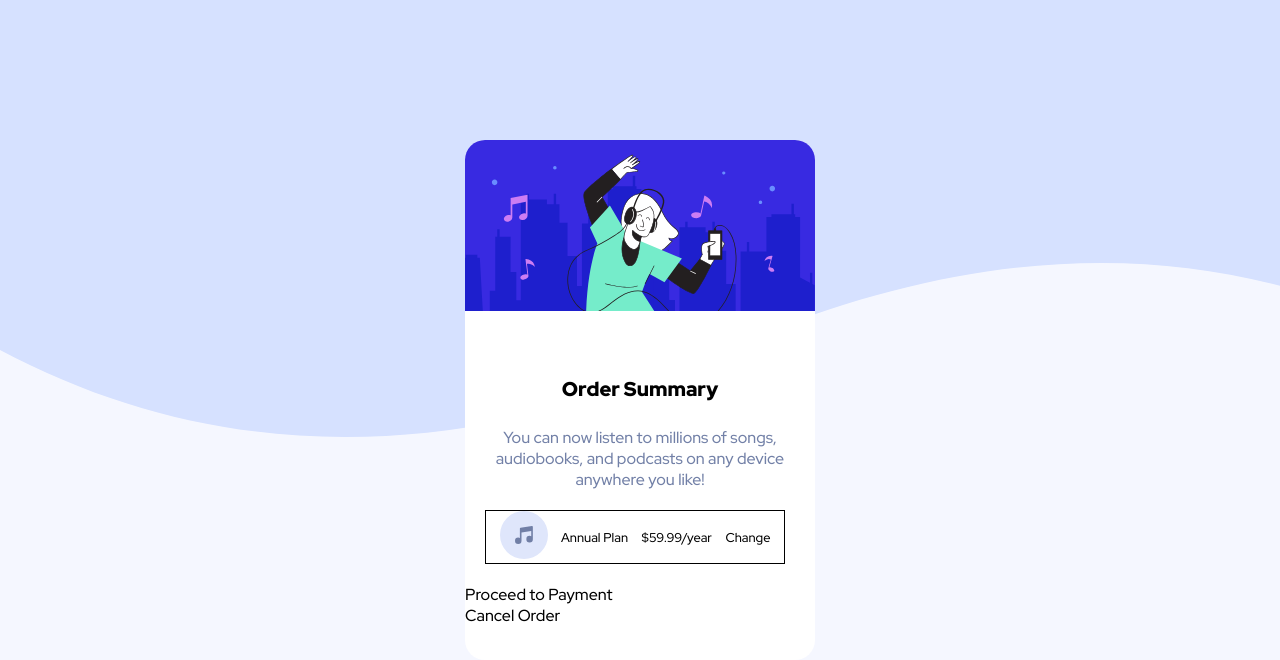
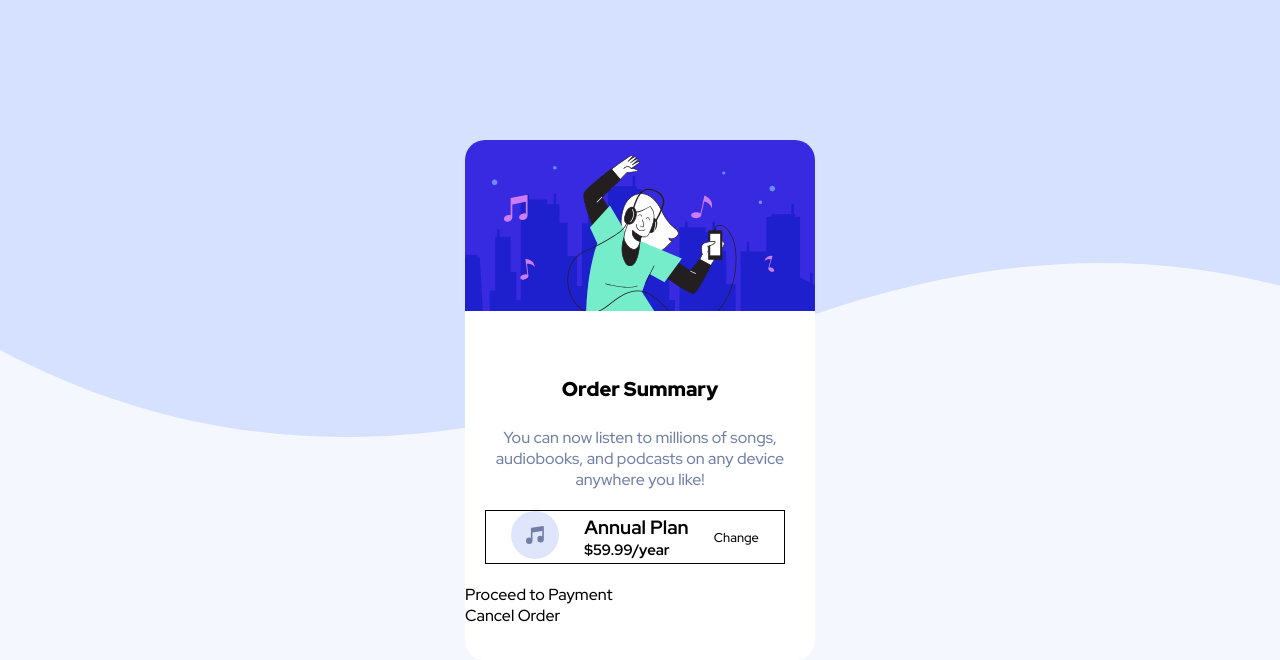
Before and after one commit to AlexandreC6/order-summary-component-main, a plain HTML site: page index.html in a window 1280 px wide. Drawn offline with Linux system fonts and the light colour scheme.

Commit message:
Changement des div en h
Changement des divs en h2 et h3

```diff
--- a/index.html
+++ b/index.html
@@ -29,8 +29,10 @@
     device anywhere you like! </div>
   <div class="box_plan">
     <div class="icon_music"><img src="images/icon-music.svg"></div>
-    <div class="titleSub">Annual Plan</div>
-    <div class="price">$59.99/year</div>
+    <div class="titleSub">
+      <h2>Annual Plan</h2>
+      <h3>$59.99/year</h3>
+    </div>
 
     <div class="change">Change</div>
   </div>
```
